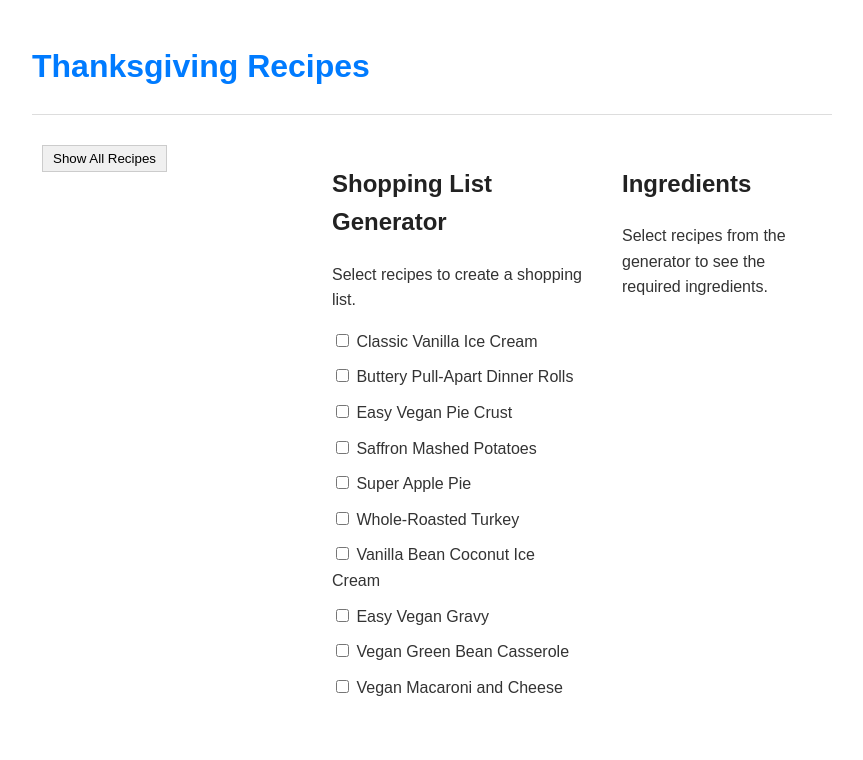
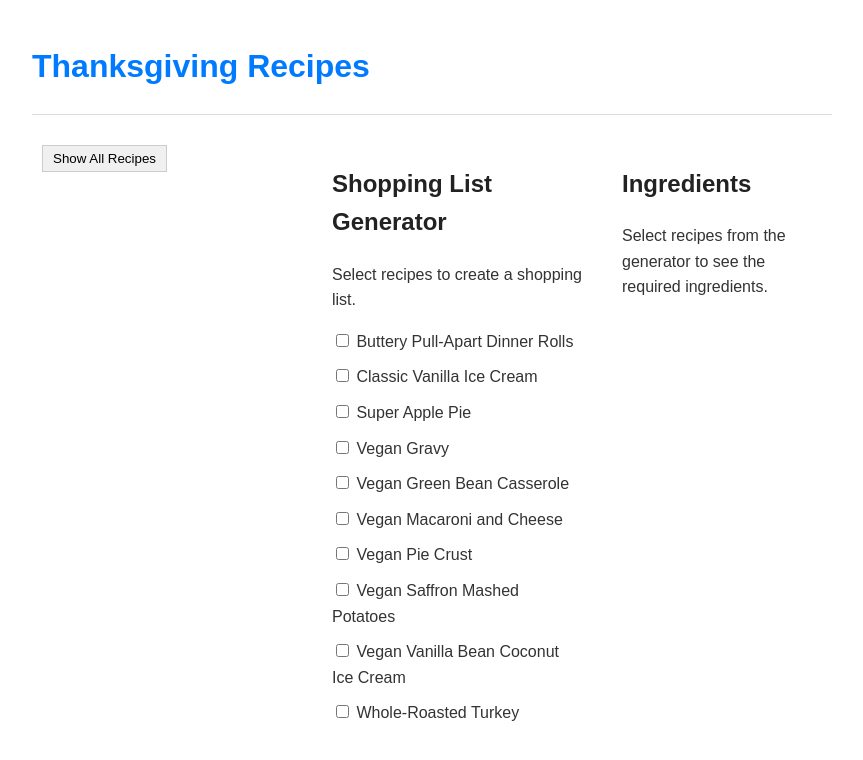
Before and after one commit to JabronieMan/thanksgiving, a Jekyll site: the page built from index.md, in a window 1280 px wide. Shown: the top 760 px of the page, without its empty margins (208-1071 px from the left). Built offline with Jekyll 4.4.1, drawn with Linux system fonts in a browser that asks for light colours.

Commit message:
Ordering recipes and tagging vegan ones obviously

```diff
--- a/_recipes/easy-vegan-pie-crust.md
+++ b/_recipes/easy-vegan-pie-crust.md
@@ -1,6 +1,6 @@
 ---
 layout: recipe
-title: Easy Vegan Pie Crust
+title: Vegan Pie Crust
 ingredients:
   - quantity: 3
     unit: cup
--- a/_recipes/saffron-mashed-potatoes.md
+++ b/_recipes/saffron-mashed-potatoes.md
@@ -1,6 +1,6 @@
 ---
 layout: recipe
-title: Saffron Mashed Potatoes
+title: Vegan Saffron Mashed Potatoes
 ingredients:
   - quantity: 5
     unit: pound
--- a/_recipes/vanilla-bean-coconut-ice-cream.md
+++ b/_recipes/vanilla-bean-coconut-ice-cream.md
@@ -1,6 +1,6 @@
 ---
 layout: recipe
-title: Vanilla Bean Coconut Ice Cream
+title: Vegan Vanilla Bean Coconut Ice Cream
 ingredients:
   - quantity: 2
     unit: 400 ml tin
--- a/_recipes/vegan-gravy.md
+++ b/_recipes/vegan-gravy.md
@@ -1,6 +1,6 @@
 ---
 layout: recipe
-title: Easy Vegan Gravy
+title: Vegan Gravy
 ingredients:
   - quantity: 2
     unit: cup
--- a/index.md
+++ b/index.md
@@ -77,7 +77,7 @@ title: Home
     <button id="recipe-drawer-toggle" class="toggle-button">Show All Recipes</button>
     <div id="recipe-drawer-content" class="recipe-list">
       <ul>
-        {% for recipe in site.recipes %}
+        {% assign sorted_recipes = site.recipes | sort: 'title' %}{% for recipe in sorted_recipes %}
           <li><a href="{{ recipe.url | relative_url }}">{{ recipe.title }}</a></li>
         {% endfor %}
       </ul>
@@ -90,7 +90,7 @@ title: Home
       <p>Select recipes to create a shopping list.</p>
       <div id="recipe-checkbox-list">
         <ul>
-          {% for recipe in site.recipes %}
+          {% assign sorted_recipes = site.recipes | sort: 'title' %}{% for recipe in sorted_recipes %}
             <li>
               <label>
                 <input type="checkbox" class="recipe-checkbox" data-recipe-title="{{ recipe.title | escape }}">
@@ -115,7 +115,7 @@ title: Home
 
 <script id="recipe-data" type="application/json">
   {
-    {% for recipe in site.recipes %}
+    {% assign sorted_recipes = site.recipes | sort: 'title' %}{% for recipe in sorted_recipes %}
       "{{ recipe.title | escape }}": {
         "ingredients": {{ recipe.ingredients | jsonify }}
       }
```
